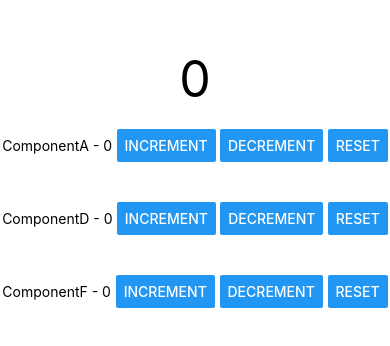
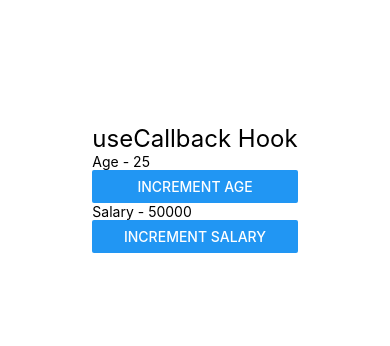
Before and after one commit to TanmayJain33/RNCounterApp, a React Native app: screen / in a window 390 px wide. Shown: the part 234-580 px from the top of the page. Built offline with nearby package versions, Linux system fonts and the light colour scheme.

Commit message:
Add useCallback() hook

```diff
--- a/App.js
+++ b/App.js
@@ -1,38 +1,11 @@
-import React, {useReducer, createContext} from 'react';
-import ComponentA from './components/ComponentA';
-import ComponentB from './components/ComponentB';
-import ComponentC from './components/ComponentC';
-import {View, Text} from 'react-native';
-
-export const CounterContext = createContext();
-
-const initialState = 0;
-
-const reducerFunction = (currentState, action) => {
-  switch (action) {
-    case 'increment':
-      return currentState + 1;
-    case 'decrement':
-      return currentState - 1;
-    case 'reset':
-      return initialState;
-    default:
-      return currentState;
-  }
-};
+import React from 'react';
+import {View} from 'react-native';
+import ParentComponent from './components/ParentComponent';
 
 export default function App() {
-  const [counter, dispatch] = useReducer(reducerFunction, initialState);
-
   return (
-    <CounterContext.Provider
-      value={{counterState: counter, counterDispatch: dispatch}}>
-      <View style={{flex: 1, alignItems: 'stretch', justifyContent: 'center'}}>
-        <Text style={{fontSize: 50, textAlign: 'center'}}>{counter}</Text>
-        <ComponentA />
-        <ComponentB />
-        <ComponentC />
-      </View>
-    </CounterContext.Provider>
+    <View style={{flex: 1, alignItems: 'center', justifyContent: 'center'}}>
+      <ParentComponent />
+    </View>
   );
 }
--- /dev/null
+++ b/components/CommonButton.js
@@ -0,0 +1,13 @@
+import React from 'react';
+import {Button} from 'react-native';
+
+function CommonButton({handleClick, children, title}) {
+  console.log('Rendering button - ', title);
+  return (
+    <Button onPress={handleClick} title={title}>
+      {children}
+    </Button>
+  );
+}
+
+export default React.memo(CommonButton);
--- a/components/ComponentA.js
+++ /dev/null
@@ -1,31 +0,0 @@
-import React, {useContext} from 'react';
-import {View, Text, Button} from 'react-native';
-import {CounterContext} from '../App';
-
-export default function ComponentA() {
-  const counterContext = useContext(CounterContext);
-
-  return (
-    <View
-      style={{
-        alignItems: 'center',
-        flexDirection: 'row',
-        justifyContent: 'space-around',
-        marginVertical: 20,
-      }}>
-      <Text>ComponentA - {counterContext.counterState}</Text>
-      <Button
-        title="Increment"
-        onPress={() => counterContext.counterDispatch('increment')}
-      />
-      <Button
-        title="Decrement"
-        onPress={() => counterContext.counterDispatch('decrement')}
-      />
-      <Button
-        title="Reset"
-        onPress={() => counterContext.counterDispatch('reset')}
-      />
-    </View>
-  );
-}
--- a/components/ComponentB.js
+++ /dev/null
@@ -1,11 +0,0 @@
-import React from 'react';
-import {View} from 'react-native';
-import ComponentD from './ComponentD';
-
-export default function ComponentB() {
-  return (
-    <View>
-      <ComponentD />
-    </View>
-  );
-}
--- a/components/ComponentC.js
+++ /dev/null
@@ -1,11 +0,0 @@
-import React from 'react';
-import {View} from 'react-native';
-import ComponentE from './ComponentE';
-
-export default function ComponentC() {
-  return (
-    <View>
-      <ComponentE />
-    </View>
-  );
-}
--- a/components/ComponentD.js
+++ /dev/null
@@ -1,31 +0,0 @@
-import React, {useContext} from 'react';
-import {View, Text, Button} from 'react-native';
-import {CounterContext} from '../App';
-
-export default function ComponentD() {
-  const counterContext = useContext(CounterContext);
-
-  return (
-    <View
-      style={{
-        alignItems: 'center',
-        flexDirection: 'row',
-        justifyContent: 'space-around',
-        marginVertical: 20,
-      }}>
-      <Text>ComponentD - {counterContext.counterState}</Text>
-      <Button
-        title="Increment"
-        onPress={() => counterContext.counterDispatch('increment')}
-      />
-      <Button
-        title="Decrement"
-        onPress={() => counterContext.counterDispatch('decrement')}
-      />
-      <Button
-        title="Reset"
-        onPress={() => counterContext.counterDispatch('reset')}
-      />
-    </View>
-  );
-}
--- a/components/ComponentE.js
+++ /dev/null
@@ -1,11 +0,0 @@
-import React from 'react';
-import {View} from 'react-native';
-import ComponentF from './ComponentF';
-
-export default function ComponentE() {
-  return (
-    <View>
-      <ComponentF />
-    </View>
-  );
-}
--- a/components/ComponentF.js
+++ /dev/null
@@ -1,31 +0,0 @@
-import React, {useContext} from 'react';
-import {View, Text, Button} from 'react-native';
-import {CounterContext} from '../App';
-
-export default function ComponentF() {
-  const counterContext = useContext(CounterContext);
-
-  return (
-    <View
-      style={{
-        alignItems: 'center',
-        flexDirection: 'row',
-        justifyContent: 'space-around',
-        marginVertical: 20,
-      }}>
-      <Text>ComponentF - {counterContext.counterState}</Text>
-      <Button
-        title="Increment"
-        onPress={() => counterContext.counterDispatch('increment')}
-      />
-      <Button
-        title="Decrement"
-        onPress={() => counterContext.counterDispatch('decrement')}
-      />
-      <Button
-        title="Reset"
-        onPress={() => counterContext.counterDispatch('reset')}
-      />
-    </View>
-  );
-}
--- /dev/null
+++ b/components/Count.js
@@ -0,0 +1,15 @@
+import React from 'react';
+import {View, Text} from 'react-native';
+
+function Count({text, count}) {
+  console.log(`Rendering ${text}`);
+  return (
+    <View>
+      <Text>
+        {text} - {count}
+      </Text>
+    </View>
+  );
+}
+
+export default React.memo(Count);
--- /dev/null
+++ b/components/ParentComponent.js
@@ -0,0 +1,28 @@
+import React, {useState, useCallback} from 'react';
+import {View} from 'react-native';
+import Title from './Title';
+import Button from './CommonButton';
+import Count from './Count';
+
+export default function ParentComponent() {
+  const [age, setAge] = useState(25);
+  const [salary, setSalary] = useState(50000);
+
+  const incrementAge = useCallback(() => {
+    setAge(age + 1);
+  }, [age]);
+
+  const incrementSalary = useCallback(() => {
+    setSalary(salary + 1000);
+  }, [salary]);
+
+  return (
+    <View>
+      <Title />
+      <Count text="Age" count={age} />
+      <Button title="Increment Age" handleClick={incrementAge} />
+      <Count text="Salary" count={salary} />
+      <Button title="Increment Salary" handleClick={incrementSalary} />
+    </View>
+  );
+}
--- /dev/null
+++ b/components/Title.js
@@ -0,0 +1,9 @@
+import React from 'react';
+import {Text} from 'react-native';
+
+function Title() {
+  console.log('Rendering Title');
+  return <Text style={{fontSize: 24}}>useCallback Hook</Text>;
+}
+
+export default React.memo(Title);
```
